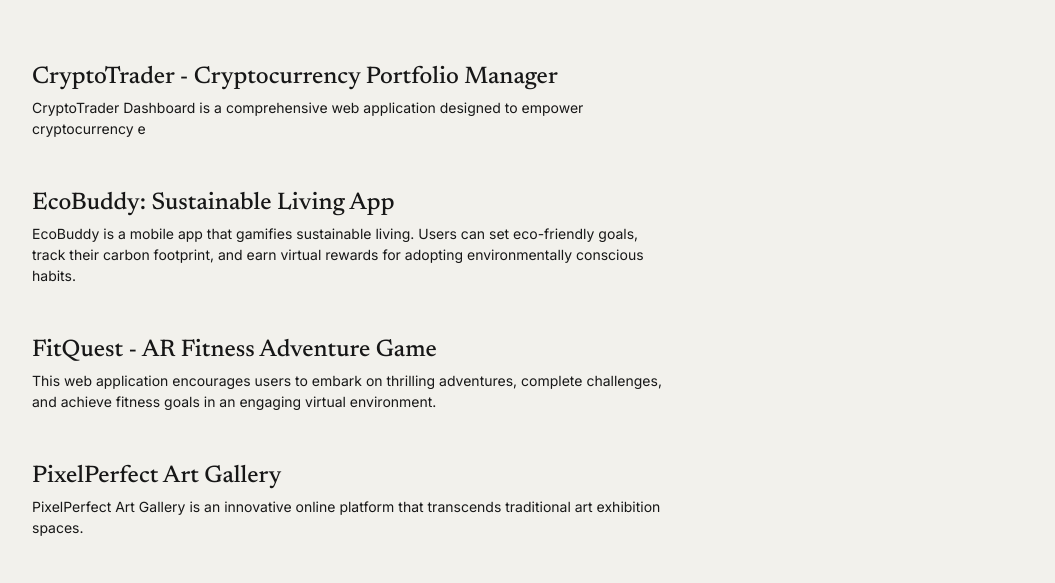
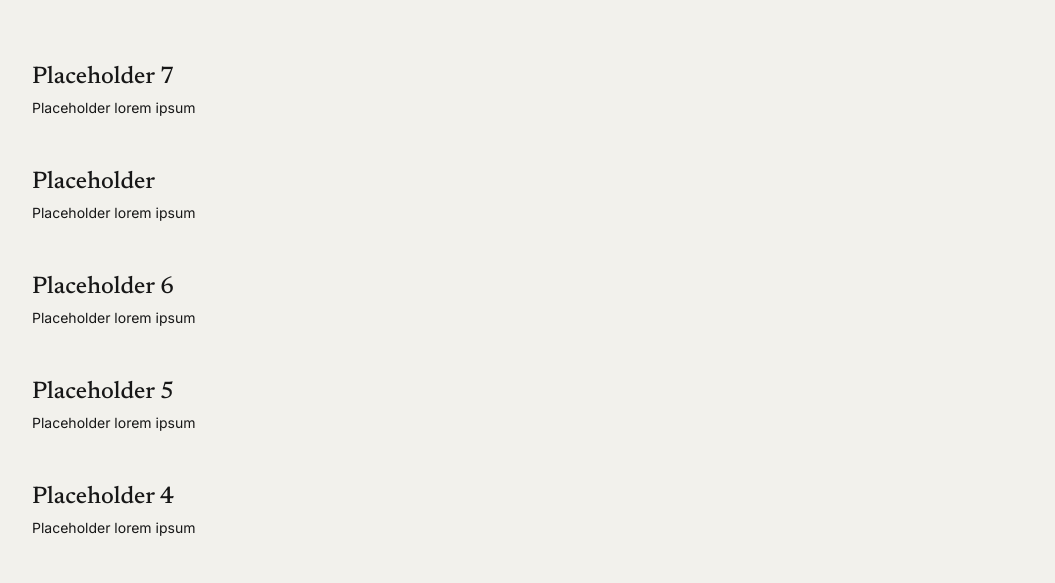
Before and after one commit to dustinbturner/dante-astro-theme-main, an Astro site: page /projects in a window 1280 px wide. Shown: the part 205-788 px from the top of the page, without its empty margins (224-1279 px from the left). Built offline with nearby package versions, Linux system fonts and the light colour scheme; Astro itself is replaced by a stand-in of ours.

Commit message:
edit projects admin data

```diff
--- a/src/content/projects/project-1.md
+++ b/src/content/projects/project-1.md
@@ -1,6 +1,6 @@
 ---
-title: 'EcoBuddy: Sustainable Living App'
-description: EcoBuddy is a mobile app that gamifies sustainable living. Users can set eco-friendly goals, track their carbon footprint, and earn virtual rewards for adopting environmentally conscious habits.
+title: 'Placeholder'
+description: Placeholder lorem ipsum
 publishDate: 'Jan 02 2024'
 seo:
   image:
--- a/src/content/projects/project-2.md
+++ b/src/content/projects/project-2.md
@@ -1,6 +1,6 @@
 ---
-title: 'TimeWarp - Travel Agency Website'
-description: Explore the possibilities of time travel through an immersive website for a fictional travel agency, complete with dynamic destination timelines and interactive historical events.
+title: 'Placeholder 2'
+description: Placeholder lorem ipsum
 publishDate: 'Oct 2 2023'
 isFeatured: true
 seo:
--- a/src/content/projects/project-3.md
+++ b/src/content/projects/project-3.md
@@ -1,6 +1,6 @@
 ---
-title: 'RoboChef - AI Powered Cooking Guide'
-description: RoboChef Recipe Assistant is a groundbreaking mobile application that leverages artificial intelligence to redefine the cooking experience.
+title: 'Placeholder 3'
+description: Placeholder lorem ipsum
 publishDate: 'Oct 12 2023'
 isFeatured: true
 seo:
--- a/src/content/projects/project-4.md
+++ b/src/content/projects/project-4.md
@@ -1,6 +1,6 @@
 ---
-title: 'NeuralPlaylist - AI Generated Music Recommendations'
-description: Leveraging advanced algorithms and machine learning, NeuralPlaylist crafts personalized music recommendations based on users' preferences, moods, and even biometric data.
+title: 'Placeholder 4'
+description: Placeholder lorem ipsum
 publishDate: 'Oct 19 2023'
 seo:
   image:
--- a/src/content/projects/project-5.md
+++ b/src/content/projects/project-5.md
@@ -1,6 +1,6 @@
 ---
-title: 'PixelPerfect Art Gallery'
-description: PixelPerfect Art Gallery is an innovative online platform that transcends traditional art exhibition spaces.
+title: 'Placeholder 5'
+description: Placeholder lorem ipsum
 publishDate: 'Oct 25 2023'
 isFeatured: true
 seo:
--- a/src/content/projects/project-6.md
+++ b/src/content/projects/project-6.md
@@ -1,6 +1,6 @@
 ---
-title: FitQuest - AR Fitness Adventure Game
-description: This web application encourages users to embark on thrilling adventures, complete challenges, and achieve fitness goals in an engaging virtual environment.
+title: 'Placeholder 6'
+description: Placeholder lorem ipsum
 publishDate: 'Dec 28 2023'
 seo:
   image:
--- a/src/content/projects/project-7.md
+++ b/src/content/projects/project-7.md
@@ -1,6 +1,6 @@
 ---
-title: CryptoTrader - Cryptocurrency Portfolio Manager
-description: CryptoTrader Dashboard is a comprehensive web application designed to empower cryptocurrency e
+title: 'Placeholder 7'
+description: Placeholder lorem ipsum
 publishDate: 'Jan 10 2024'
 isFeatured: true
 seo:
```
